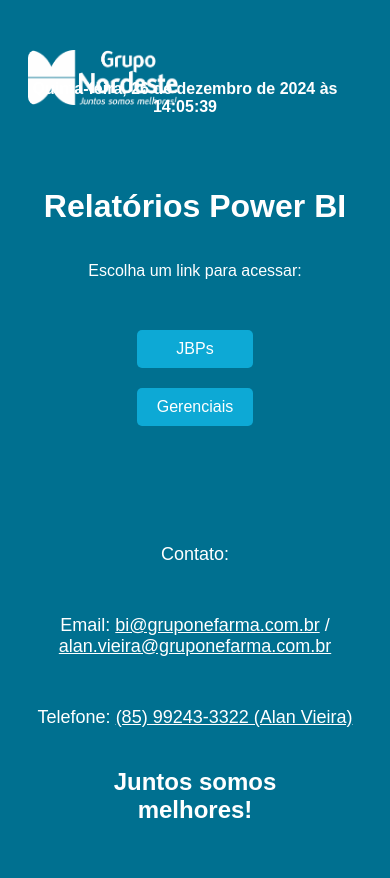
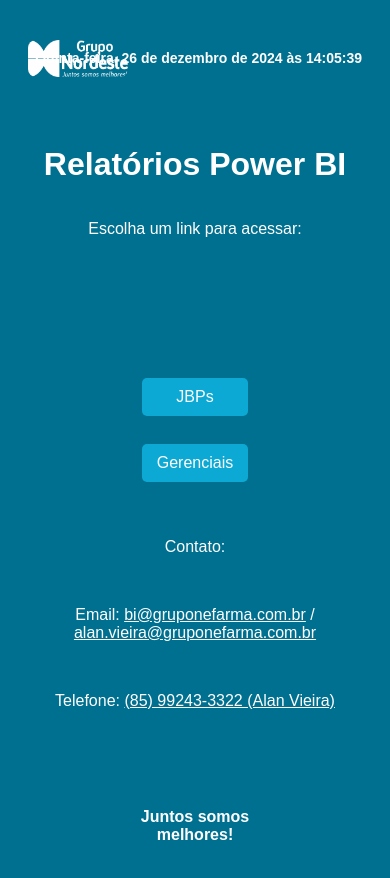
Before and after one commit to BINordeste/links_pbi, a plain HTML site: page index.html in a window 390 px wide. Drawn offline with Linux system fonts and the light colour scheme.

Commit message:
Update styles.css

```diff
--- a/styles.css
+++ b/styles.css
@@ -14,13 +14,17 @@ body {
     align-items: center;
     flex-direction: column;
     position: relative; /* Necessário para posicionar a logo com position: absolute */
+    padding: 0 10px; /* Garante que o conteúdo não fique colado nas bordas em telas pequenas */
+    box-sizing: border-box; /* Para incluir o padding nas dimensões totais */
 }
 
 .logo {
     position: absolute;
-    top: 0px;
+    top: 20px;
     left: 20px;
-    max-width: 150px; /* Ajuste o tamanho da logo conforme necessário */
+    max-width: 120px; /* Ajuste o tamanho da logo conforme necessário */
+    width: 100%; /* Faz com que a logo se ajuste ao tamanho máximo */
+    height: auto; /* Mantém a proporção da logo */
 }
 
 .date-time {
@@ -29,17 +33,19 @@ body {
     right: 20px;
     font-size: 16px;
     font-weight: bold;
+    color: white;
 }
 
 .container {
     display: flex;
-    justify-content: space-around;
+    justify-content: center;
     gap: 20px; /* Espaço entre os botões */
     flex-wrap: wrap; /* Adiciona flex-wrap para melhorar a responsividade */
+    margin-top: 80px; /* Espaço superior para evitar sobreposição com a logo */
 }
 
 button {
-    padding: 10px 20px;
+    padding: 12px 20px;
     font-size: 16px;
     background-color: #0DA9D5;
     color: white; /* Fonte branca nos botões */
@@ -48,6 +54,7 @@ button {
     cursor: pointer;
     width: 200px;
     transition: background-color 0.3s ease, transform 0.3s ease;
+    margin: 10px 0; /* Adiciona margem entre os botões */
 }
 
 button:hover {
@@ -56,7 +63,7 @@ button:hover {
 }
 
 .image-container {
-    margin-top: 10px;
+    margin-top: 20px;
 }
 
 img {
@@ -71,7 +78,7 @@ p {
 
 .footer-text {
     position: absolute;
-    bottom: 70px;
+    bottom: 20px;
     left: 50%;
     transform: translateX(-50%);
     font-size: 24px;
@@ -90,13 +97,50 @@ p {
 
 /* Responsividade para telas pequenas */
 @media (max-width: 768px) {
+    body {
+        margin-top: 20px;
+    }
+
+    .logo {
+        max-width: 100px; /* Ajusta o tamanho da logo em telas menores */
+    }
+
+    .date-time {
+        font-size: 14px; /* Diminui o tamanho da data e hora */
+    }
+
     .container {
         flex-direction: column;
         align-items: center;
+        gap: 10px; /* Menos espaço entre os botões */
     }
 
     button {
         width: 100%;
         max-width: 300px; /* Limita o tamanho máximo do botão */
     }
+
+    .footer-text {
+        font-size: 18px; /* Diminui o tamanho do texto no rodapé */
+    }
+
+    .contact-info {
+        font-size: 16px; /* Diminui o tamanho do texto de contato */
+        margin-top: 30px; /* Ajusta o espaço de contato em telas pequenas */
+    }
 }
+
+/* Responsividade para telas muito pequenas */
+@media (max-width: 480px) {
+    .container {
+        gap: 8px; /* Reduz o espaço entre os botões em telas menores */
+    }
+
+    button {
+        padding: 10px 15px; /* Ajusta o padding dos botões em telas pequenas */
+    }
+
+    .footer-text {
+        font-size: 16px; /* Ajusta o tamanho do texto no rodapé */
+    }
+}
```
